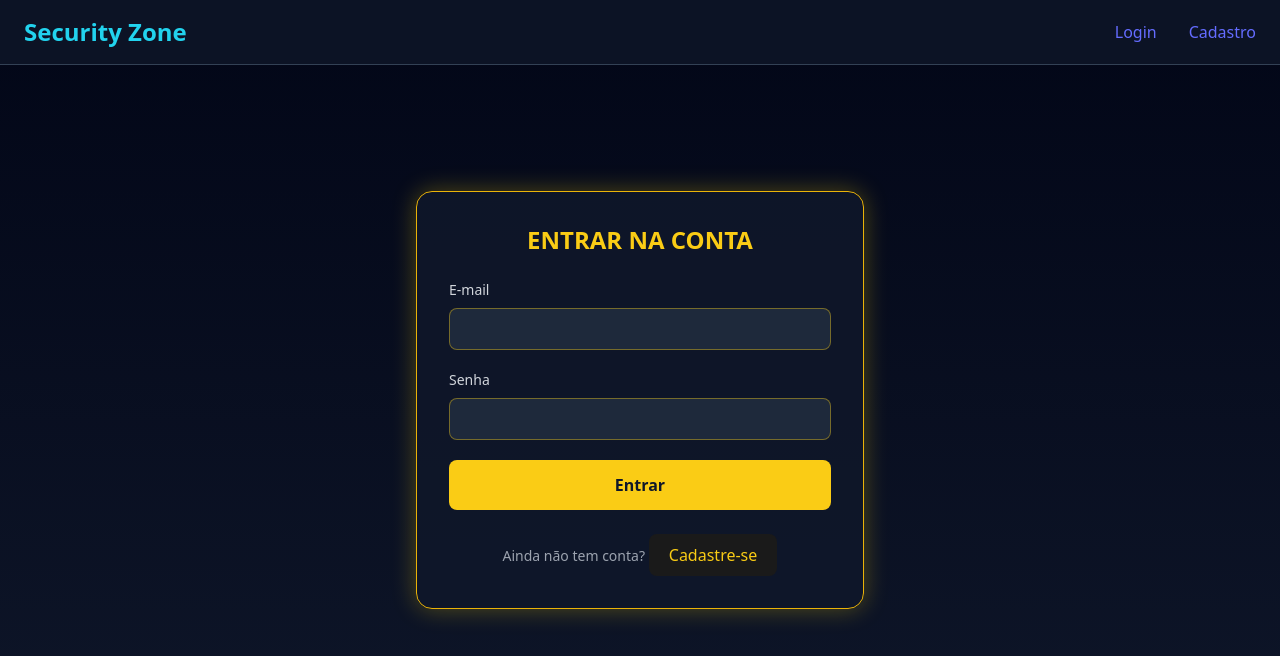
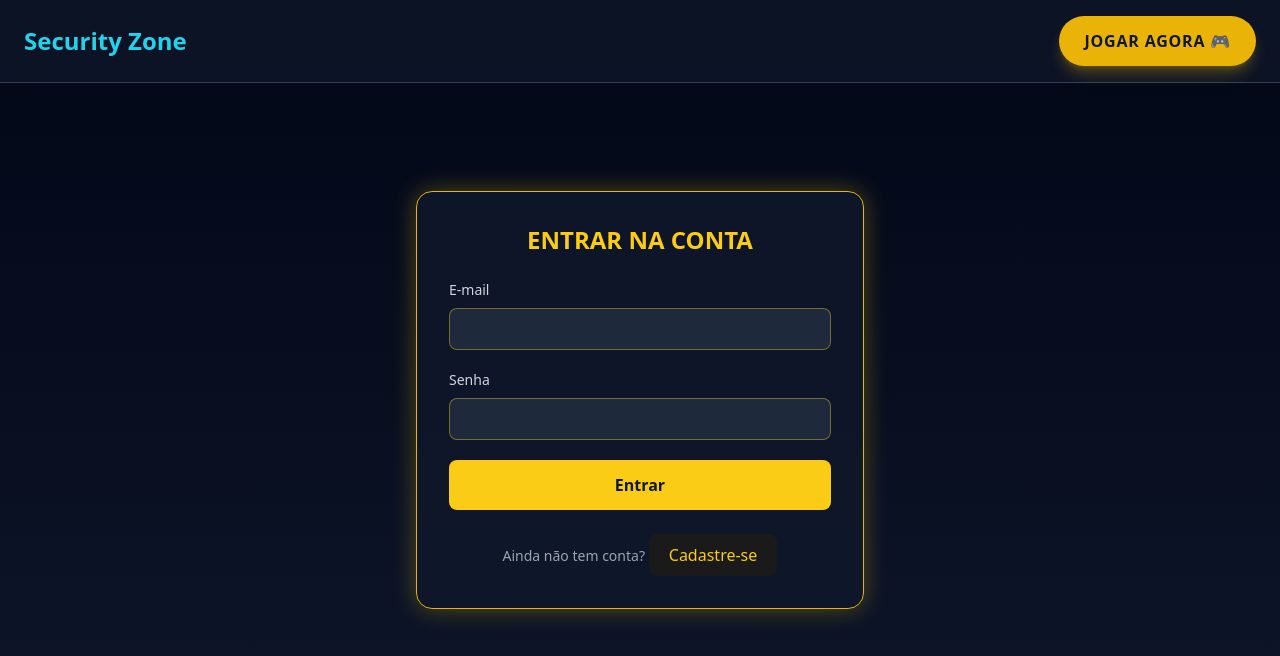
Before and after one commit to RafaelNFig/Security-Zone, a React (Vite) app: page /login in a window 1280 px wide. Shown: the top 656 px of the page. Built offline with nearby package versions, Linux system fonts and the light colour scheme.

Commit message:
Ajuste na navbar

```diff
--- a/src/pages/LandingPage/components/modalAuth.jsx
+++ b/src/pages/LandingPage/components/modalAuth.jsx
@@ -2,6 +2,16 @@ import { useNavigate } from "react-router-dom";
 
 export default function ModalAuth({ onClose }) {
   const navigate = useNavigate();
+
+  const handleCreateAccount = () => {
+    navigate("/register");
+    onClose(); // Fecha o modal ao navegar
+  };
+
+  const handleLogin = () => {
+    navigate("/login");
+    onClose(); // Fecha o modal ao navegar
+  };
 
   return (
     <div className="fixed inset-0 bg-black/80 backdrop-blur-sm flex items-center justify-center z-50 font-sans">
@@ -17,7 +27,7 @@ export default function ModalAuth({ onClose }) {
               Ainda não tenho uma conta
             </p>
             <button
-              onClick={() => navigate("/register")}
+              onClick={handleCreateAccount}
               className="bg-yellow-400 text-slate-900 font-bold py-3 px-8 rounded-sm shadow-[0_3px_0_rgba(0,0,0,0.5)] hover:bg-yellow-300 transition-all"
             >
               CRIAR CONTA
@@ -29,7 +39,7 @@ export default function ModalAuth({ onClose }) {
               Eu tenho uma conta
             </p>
             <button
-              onClick={() => navigate("/login")}
+              onClick={handleLogin}
               className="border border-yellow-400 text-yellow-400 font-semibold py-3 px-8 rounded-sm shadow-[inset_0_0_8px_rgba(250,204,21,0.2)] hover:bg-yellow-500/10 transition-all"
             >
               ENTRAR
--- a/src/pages/LandingPage/components/navbar.jsx
+++ b/src/pages/LandingPage/components/navbar.jsx
@@ -1,61 +1,59 @@
 import React, { useState } from 'react';
-// useState para gerenciar o estado do menu
+import ModalAuth from "./modalAuth"; // Importe o modal
 
 export default function Navbar() {
-  // 1. Define o estado inicial do menu (fechado)
   const [isMenuOpen, setIsMenuOpen] = useState(false);
+  const [isModalOpen, setIsModalOpen] = useState(false); // Estado do modal aqui
 
-  // 2. Função para alternar o estado: de aberto para fechado e vice-versa
   const toggleMenu = () => {
     setIsMenuOpen(!isMenuOpen);
   };
 
   return (
-    <nav className="fixed top-0 left-0 w-full bg-slate-900/80 backdrop-blur-md border-b border-slate-700 z-50">
+    <>
+      <nav className="fixed top-0 left-0 w-full bg-slate-900/80 backdrop-blur-md border-b border-slate-700 z-40">
 
         {/* Container Principal */}
         <div className="max-w-7xl mx-auto px-6 py-4 flex justify-between items-center">
 
           <h1 className="text-2xl font-bold text-cyan-400">Security Zone</h1>
 
-        {/* Menu Padrão (Desktop) */}
-        <ul className="hidden md:flex gap-8">
-          <li><a href=".pages/Login/login.jsx" className="hover:text-cyan-400 transition">Login</a></li>
-          <li><a href=".pages/Register/register.jsx" className="hover:text-cyan-400 transition">Cadastro</a></li>
-        </ul>
+          {/* Menu Padrão (Desktop) - EXATAMENTE IGUAL AO GameEx */}
+          <div className="hidden md:flex gap-8">
+            <button
+              onClick={() => setIsModalOpen(true)} // Direto igual no GameEx
+              className="px-6 py-3 rounded-full bg-yellow-500 hover:bg-yellow-400 text-slate-900 font-extrabold uppercase tracking-wider shadow-lg shadow-yellow-500/30 hover:scale-105 transition-transform"
+            >
+              Jogar Agora 🎮
+            </button>
+          </div>
 
-        {/* 3. Botão Hamburguer (Mobile) - Adiciona o onClick */}
+          {/* Botão Hamburguer (Mobile) */}
           <button
             onClick={toggleMenu}
-          className="md:hidden text-cyan-400 text-1xl focus:outline-none"
-          // Mude o ícone com base no estado
+            className="md:hidden text-cyan-400 text-2xl focus:outline-none"
           >
             {isMenuOpen ? '✕' : '☰'}
           </button>
         </div>
 
-      {/* 4. Menu Mobile (Aparece/Desaparece com o estado) */}
+        {/* Menu Mobile */}
         <div
-        // Usa o estado isMenuOpen para aplicar classes de exibição
           className={`md:hidden ${isMenuOpen ? 'block' : 'hidden'} bg-slate-900 border-t border-slate-800`}
         >
-        <ul className="flex flex-col items-center py-4 space-y-3">
-          <li><a
-            href=".pages/Login/login.jsx"
-            className="block py-2 hover:text-cyan-400 transition"
-            onClick={toggleMenu} // Fecha o menu ao clicar em um link
+          <div className="flex flex-col items-center py-4 space-y-3">
+            <button
+              onClick={() => setIsModalOpen(true)} // Direto igual no GameEx
+              className="px-6 py-3 rounded-full bg-yellow-500 hover:bg-yellow-400 text-slate-900 font-extrabold uppercase tracking-wider shadow-lg shadow-yellow-500/30 hover:scale-105 transition-transform"
             >
-            Login
-          </a></li>
-          <li><a
-            href=".pages/Register/register.jsx"
-            className="block py-2 hover:text-cyan-400 transition"
-            onClick={toggleMenu} // Fecha o menu ao clicar em um link
-          >
-            Cadastro
-          </a></li>
-        </ul>
+              Jogar Agora 🎮
+            </button>
+          </div>
         </div>
       </nav>
+
+      {/* Modal - EXATAMENTE IGUAL AO GameEx */}
+      {isModalOpen && <ModalAuth onClose={() => setIsModalOpen(false)} />}
+    </>
   );
 }
```
Lines whose indentation alone changed are shown as unchanged.
